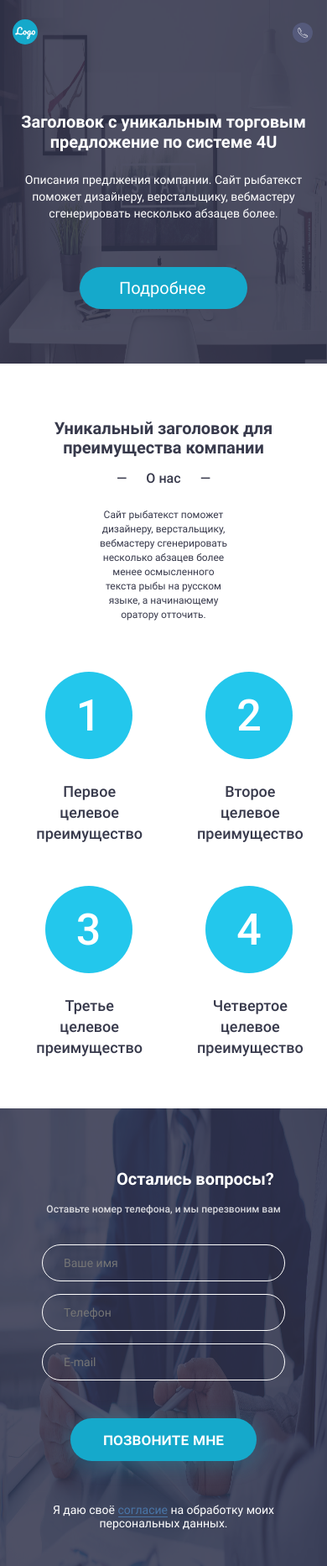
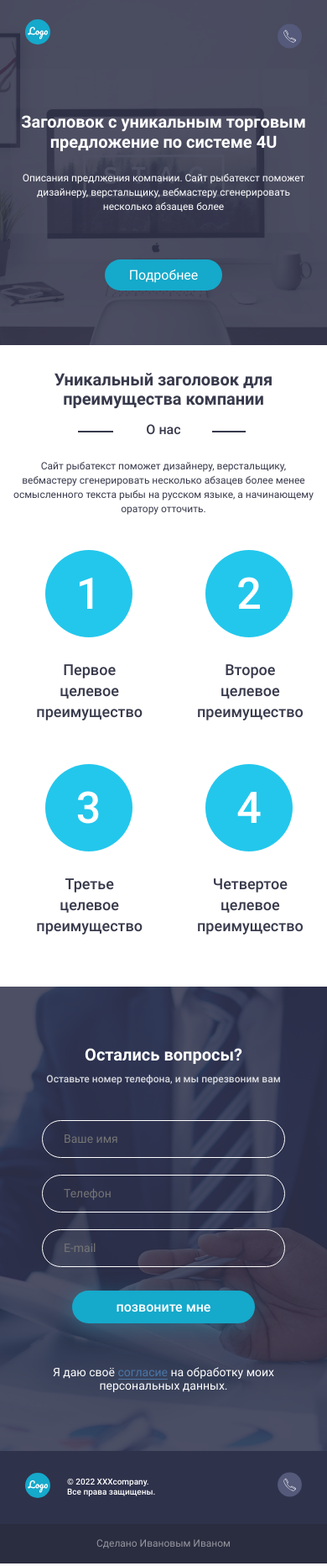
Before and after one commit to yuriykarpoff/pixel-perfect, a plain HTML site: page index.html in a window 390 px wide. Shown: the top 1865 px of the page at 84% size. Drawn offline with Linux system fonts and the light colour scheme.

Commit message:
Pixel Perfect

```diff
--- a/css/blocks/advantage.css
+++ b/css/blocks/advantage.css
@@ -1,5 +1,5 @@
 .advantage__inner {
-    padding: 12px 126px 70px;
+    padding: 71px 126px 73px;
     display: flex;
     flex-direction: column;
     align-items: center;
@@ -11,7 +11,7 @@
     line-height: 41px;
     text-align: center;
     color: #383A4C;
-    margin: 0 0 27px;
+    margin: 0 0 24px;
 }
 
 .advantage__subtitle {
@@ -21,6 +21,8 @@
     text-align: center;
     color: #383A4C;
     margin: 0 0 33px;
+    position: relative;
+    display: inline-block;
 }
 
 .advantage__text {
@@ -33,13 +35,21 @@
 }
 
 .advantage__subtitle::after {
-    content: '\2014';
-    padding-left: 23px;
+    content: '';
+    width: 40px;
+    border-top: 2px solid #383A4C;
+    position: absolute;
+    top: 11px;
+    left: 79px;
 }
 
 .advantage__subtitle::before {
-    content: '\2014';
-    padding-right: 23px;
+    content: '';
+    width: 42px;
+    border-top: 2px solid #383A4C;
+    position: absolute;
+    top: 11px;
+    right: 81px;
 }
 
 .advantage__list {
@@ -76,7 +86,7 @@
 
 @media (max-width: 1024px) {
     .advantage__inner {
-        padding: 0 46px 70px;
+        padding: 30px 46px 70px;
     }
     .advantage__title {
         font-size: 32px;
@@ -108,7 +118,7 @@
 
 @media (max-width: 700px) {
     .advantage__inner {
-        padding: 0 46px 50px;
+        padding: 30px 46px 50px;
     }
     .advantage__list {
         flex-wrap: wrap;
@@ -120,7 +130,7 @@
 }
 @media (max-width: 576px) {
     .advantage__inner {
-        padding: 0 30px 45px;
+        padding: 30px 30px 45px;
     }
 }
 
@@ -133,7 +143,7 @@
         flex: 0;
     }
     .advantage__inner {
-        padding: 0 0 60px;
+        padding: 30px 0 60px;
     }
     .advantage__title {
         font-size: 20px;
@@ -148,5 +158,7 @@
     .advantage__text {
         font-size: 12px;
         line-height: 17px;
+        padding: 0;
+        margin: 0 0 40px;
     }
 }
--- a/css/blocks/data.css
+++ b/css/blocks/data.css
@@ -1,12 +1,13 @@
 .data {
     background-image: url(../../image/data-bg.jpg);
     background-repeat: no-repeat;
-    background-size: 100% 100%;
+    background-size: cover;
     background-position: center;
     position: relative;
     z-index: 0;
     display: flex;
     justify-content: center;
+    text-align: center;
     padding: 70px 0;
 }
 
@@ -26,8 +27,7 @@
     font-size: 35px;
     line-height: 41px;
     color: #FFFFFF;
-    margin: 3px 0 17px;
-    padding-left: 124px;
+    margin: 0 24px 20px 0;
 }
 
 .data__subtitle {
@@ -36,7 +36,7 @@
     line-height: 26px;
     text-align: center;
     color: rgba(255, 255, 255, 0.8);
-    margin: 0 0 51px;
+    margin: 0 0 41px;
 }
 
 .data__form {
@@ -85,11 +85,12 @@
 @media (max-width: 480px) {
     .data__text,
     .data__link {
-    text-align: center;
+        text-align: center;
     }
     .data__title {
         font-size: 20px;
         line-height: 23px;
+        margin: 0 0 10px;
     }
     .data__subtitle {
         font-size: 12px;
--- a/css/blocks/footer.css
+++ b/css/blocks/footer.css
@@ -14,7 +14,7 @@
 }
 
 .footer__author {
-    margin-left: -11px;
+    margin: 3px 0 0 -11px;
     font-weight: 500;
     font-size: 12px;
     line-height: 17px;
@@ -23,12 +23,9 @@
 .footer__info {
     display: flex;
     align-items: center;
-    gap: 19px;
+    gap: 20px;
 }
 
-.footer__mobile-author {
-    display: none;
-}
 
 @media (max-width: 1024px) {
     .footer__author {
@@ -38,7 +35,7 @@
 
 @media (max-width: 700px) {
     .footer__inner {
-        padding: 25px 0;
+        padding: 25px 15px;
     }
     .footer__copy {
         font-weight: 500;
--- a/css/blocks/global_blocks.css
+++ b/css/blocks/global_blocks.css
@@ -1,6 +1,10 @@
 /* Тут будет стилизовать все глобальные блоки */
 
 /* Стилизуем уникальный блок логотипа */
+.logo__link {
+  display: block;
+}
+
 .logo__image {
     width: 68px;
     height: 68px;
@@ -20,10 +24,23 @@
   }
 
 .contact__link {
+  display: block;
   font-size: 24px;
   line-height: 28px;
   color: #ffffff;
   transition-duration: 0.6s;
+  margin-bottom: -2px;
+}
+
+.contact__link:hover {
+  color:#15A9CB;
+  transition: color 0.4s linear;
+}
+
+
+/* Допольнительный элемент для отступа в футере */
+.contact__link-footer {
+  margin-bottom: 7px;
 }
 
 .contact__callback {
@@ -34,15 +51,9 @@
   border: none;
   font-weight: 400;
   border-bottom:  1px solid #ffffff;
-    padding-bottom: 3px;
   transition-duration: 0.6s;
-    padding-left: 2px;
   }
 
-.contact__link:hover {
-    color:#15A9CB;
-    transition: color 0.4s linear;
-  }
 
 .contact__callback:hover {
     color: #15A9CB;
@@ -78,7 +89,7 @@
     .container {
       padding: 0 15px;
     }
-    .contact__phone,
+    .contact__desktop-text,
     .contact__callback {
       display: none;
     }
@@ -91,14 +102,6 @@
 
 
 /* Стилизуем уникальный блок формы */
-
-.form {
-    display: flex;
-    flex-direction: column;
-    align-items: center;
-    gap: 20px
-}
-
 .form__input {
     width: 423px;
     height: 44px;
@@ -109,7 +112,16 @@
     font-size: 22px;
     line-height: 26px;
     color: rgba(255, 255, 255, 0.5);
-    padding: 21px 25px;
+    padding: 21px 25px 22px;
+}
+
+.form__fieldset {
+  border: none;
+  display: flex;
+  flex-direction: column;
+  gap: 20px;
+  align-items: center;
+  margin-bottom: 15px;
 }
 
 .form__button {
@@ -124,9 +136,10 @@
   color: #FFFFFF;
   padding: 14px 39px;
   border: none;
-    font-variant: all-small-caps;
-    margin-top: 30px;
+  text-transform: lowercase;
   transition-duration: 0.8s;
+  margin: 0 auto;
+  display: block;
 }
 
 .form__button:hover {
@@ -151,4 +164,10 @@
       font-size: 14px;
       line-height: 16px;
     }
+    .form__button {
+      max-width: 174px;
+      font-size: 16px;
+      line-height: 19px;
+      padding: 10px 26px;
     }
+}
--- a/css/blocks/header.css
+++ b/css/blocks/header.css
@@ -1,11 +1,10 @@
 .header {
     background-image: url(../../image/bg-header.jpg);
     background-repeat: no-repeat;
-    background-size: 100% 100%;
+    background-size: cover;
     background-position: center;
     position: relative;
     z-index: 0;
-    margin: 0 0 66px;
 }
 
 .header:after {
@@ -31,7 +30,7 @@
     display: flex;
     flex-direction: column;
     text-align: center;
-    padding: 112px 100px;
+    padding: 113px 100px 120px;
 }
 
 .header__info-title {
@@ -73,10 +72,14 @@
 }
 
 
-
+@media (max-width: 1300px) {
+    .header__top {
+        padding: 40px 15px 0;
+    }
+}
 @media (max-width: 1024px) {
     .header__top {
-        padding-top:26px
+        padding:26px 0 0;
     }
     .header__info {
         padding: 70px 90px;
@@ -124,7 +127,7 @@
 }
 @media (max-width: 480px) {
     .header__top {
-        padding-top:15px
+        padding:15px 15px 0;
     }
     .header__logo-link {
         width: 30px;
@@ -139,12 +142,17 @@
         margin-bottom: 23px;
     }
     .header__info-desc {
+        font-size: 12px;
+        line-height: 17px;
+        margin-bottom: 54px;
+    }
+    .header__mobile-remove {
         display: none;
     }
-    .header__mobile-desc {
-        display: block;
-        font-size: 14px;
-        line-height: 20px;
-        margin-bottom: 54px;
+    .header__link {
+        font-size: 16px;
+        line-height: 19px;
+        padding: 9px 29px;
+        max-width: 160px;
     }
 }
--- a/index.html
+++ b/index.html
@@ -22,17 +22,13 @@
                     </a>
                 </div>
                 <div class="contact">
-                    <div class="contact__phone">
-                        <a class="contact__link" href="tel:79625561234">+7 (962) 556 - 1234</a>
-                    </div>
+                    <a class="contact__link" href="tel:79625561234"><span class="contact__desktop-text">+7 (962) 556 - 1234</span><img class="contact__mobile-icon" src="image/phone.svg" alt="Позвонить нам"></a>
                     <button class="contact__callback">Перезвоните мне</button>
-                    <a class="contact__mobile-icon" href="tel:79625561234"><img src="image/phone.svg" alt="Позвонить нам"></a>
                 </div>
             </div>
             <div class="header__info">
                 <h1 class="header__info-title">Заголовок c уникальным торговым предложение по системе 4U</h1>
-                <p class="header__info-desc">Описания предлжения компании. Сайт рыбатекст поможет дизайнеру, верстальщику, вебмастеру сгенерировать несколько абзацев более менее осмысленного текста рыбы на русском языке, а начинающему.</p>
-                <p class="header__mobile-desc">Описания предлжения компании. Сайт рыбатекст поможет дизайнеру, верстальщику, вебмастеру сгенерировать несколько абзацев более.</p>
+                <p class="header__info-desc">Описания предлжения компании. Сайт рыбатекст поможет дизайнеру, верстальщику, вебмастеру сгенерировать несколько абзацев более <span class="header__mobile-remove">менее осмысленного текста рыбы на русском языке, а начинающему.</span></p>
                 <a class="header__link" href="#">Подробнее</a>
             </div>
         </div>
@@ -72,13 +68,11 @@
                 <h2 class="data__title">Остались вопросы?</h2>
                 <h3 class="data__subtitle">Оставьте номер телефона, и мы перезвоним вам</h3>
                 <form class="form data__form" action="https://jsonplaceholder.typicode.com/posts" method="POST" name="addData">
-
-                    <input class="form__input" type="text" name="name" id="name" title="Введите Ваше имя" required placeholder="Ваше имя">
-
-                    <input class="form__input" type="tel" name="phone" id="phone" title="Введите номер в числовом формате (без плюсов, тире и скобок)" required pattern="^[ 0-9]+$" placeholder="Телефон">
-
-                    <input class="form__input" type="email" name="email" id="email" title="Введите e-mail в формате example@example.com" required pattern="[a-z0-9._%+-]+@[a-z0-9.-]+\.[a-z]{2,4}$" placeholder="E-mail">
-
+                    <fieldset class="form__fieldset">
+                        <input class="form__input" type="text" name="name" id="name" title="Введите Ваше имя" required placeholder="Ваше имя">
+                        <input class="form__input" type="tel" name="phone" id="phone" title="Введите номер в числовом формате (без плюсов, тире и скобок)" required pattern="^[ 0-9]+$" placeholder="Телефон">
+                        <input class="form__input" type="email" name="email" id="email" title="Введите e-mail в формате example@example.com" required pattern="[a-z0-9._%+-]+@[a-z0-9.-]+\.[a-z]{2,4}$" placeholder="E-mail">
+                    </fieldset>
                     <button class="form__button" type="submit">Позвоните мне</button>
                 </form>
 
@@ -103,20 +97,15 @@
                     </div>
                 </div>
 
-                <p class="footer__author"><a href="http://ivanov.ru" target="_blank">Сделано Ивановым Иваном</a></p>
+                <p class="footer__author">Сделано Ивановым Иваном</p>
 
                 <div class="contact">
-                    <div class="contact__phone">
-                        <a class="contact__link" href="tel:79625561234">+7 (962) 556 - 1234</a>
-                    </div>
+                    <a class="contact__link contact__link-footer" href="tel:79625561234"><span class="contact__desktop-text">+7 (962) 556 - 1234</span><img class="contact__mobile-icon" src="image/phone.svg" alt="Позвонить нам"></a>
                     <button class="contact__callback">Перезвоните мне</button>
-                    <a class="contact__mobile-icon" href="tel:79625561234"><img src="image/phone.svg" alt="Позвонить нам"></a>
                 </div>
             </div>
         </div>
-        <div class="footer__mobile-author">
-            <a href="http://ivanov.ru" target="_blank">Сделано Ивановым Иваном</a>
-        </div>
+        <div class="footer__mobile-author">Сделано Ивановым Иваном</div>
     </footer>
 </body>
 </html>
```
Lines whose indentation alone changed are shown as unchanged.
